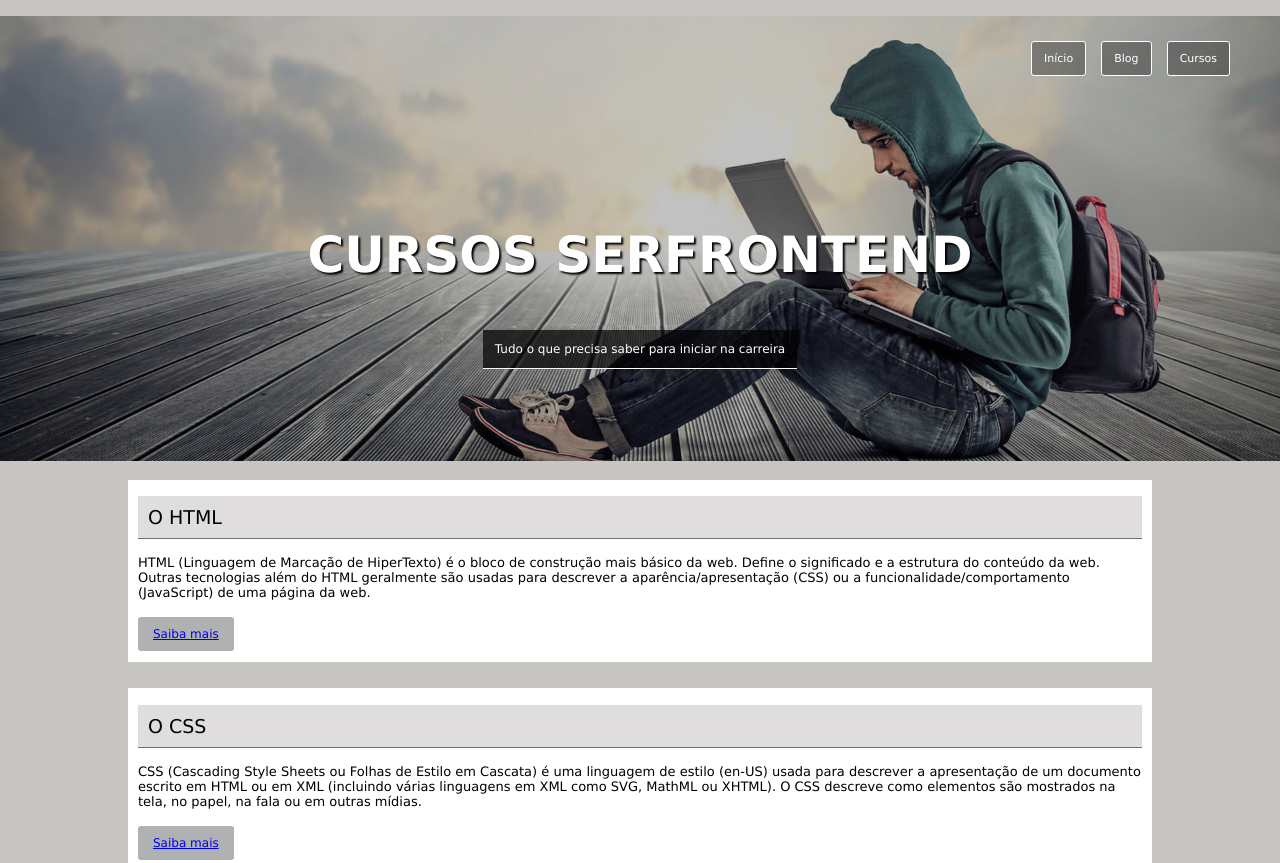
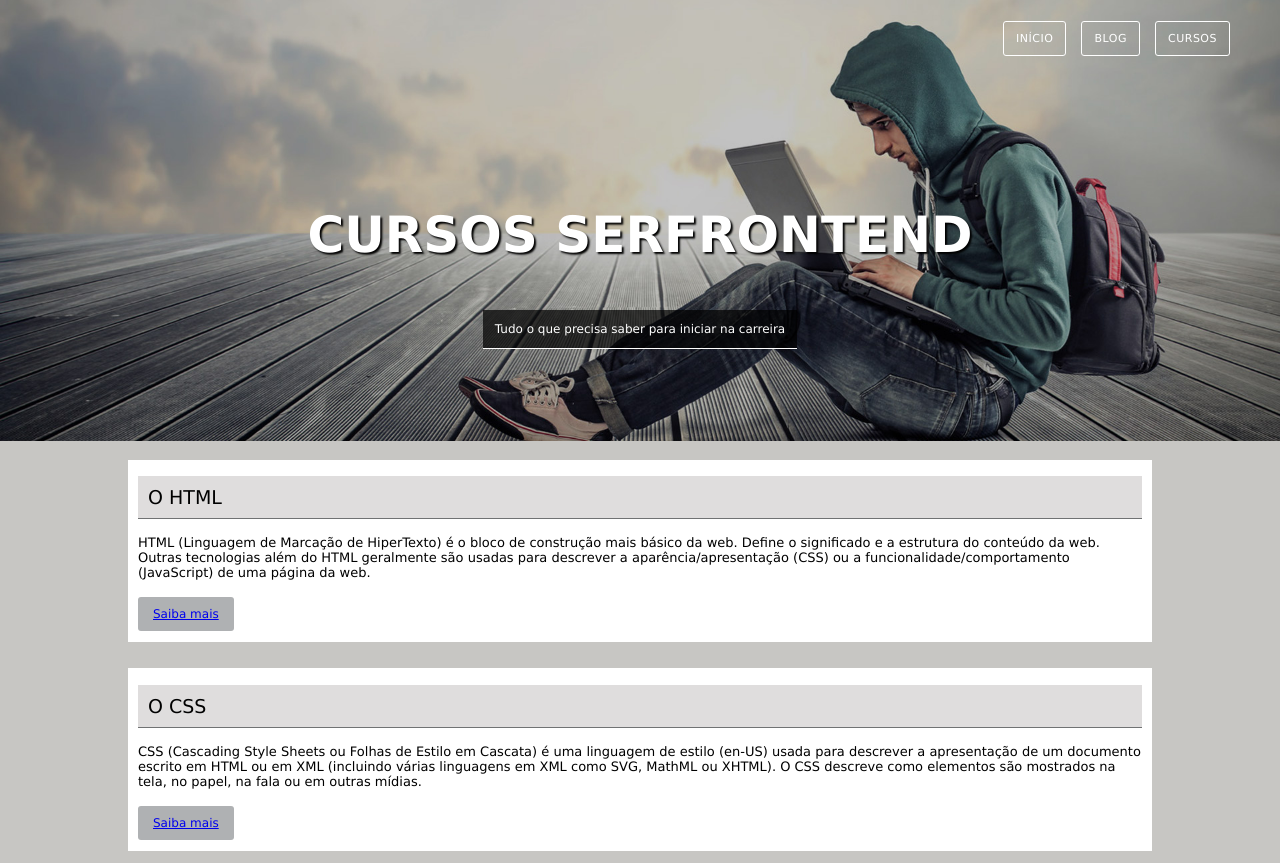
Before and after one commit to noe-martins/PaginaCurso_HTML_SerlivCursos, a plain HTML site: page index.html in a window 1280 px wide. Shown: the top 863 px of the page. Drawn offline with Linux system fonts and the light colour scheme.

Commit message:
fix: Corrigir CSS (Navegação) com boas práticas e ajustes

```diff
--- a/css/style.css
+++ b/css/style.css
@@ -10,18 +10,19 @@ body{
     background-image: url(/img/bg-3.jpg);
     background-size: cover;
     background-position: right center;
+    padding-top: 1px;
 }
 .header_main-content{
     /* background-color: white; */
     margin: 150px auto 0;
     width: 80%;
     text-align: center;
-    color: white;
+    color: #ffffff;
 }
 
 .header_main-content h1{
     font-size: 50px;
-    text-shadow: 2px 2px 2px black;
+    text-shadow: 2px 2px 2px #000000;
     text-transform: uppercase;
 }
 
@@ -31,35 +32,33 @@ body{
     text-align: center;
     display:inline-block;
     padding: 12px;
-    border-bottom: 1px solid white;
+    border-bottom: 1px solid #ffffff;
+}
+.header_main nav ul{
+    margin: 20px 50px 0 0;
+    text-align: right;
 }
 
-ul{
-    /* background-color: white; */
-    text-align: right;
-    margin-right: 50px;
-}
-
-ul li{
+.header_main nav li{
     display: inline-block;
-    background-color: rgba(37, 37, 37, 0.4);
-    margin-top: 25px;
+    list-style-type: none;
+    border: 1px solid #ffffff;
     margin-left: 10px;
-    padding: 0px;
-    border: 1px solid white;
     border-radius: 3px;
 }
 
-.Link_Menu{
+.header_main nav a{
     display: inline-block;
     padding: 10px 12px;
     font-family: Verdana, Geneva, Tahoma, sans-serif;
     font-size: 11px;
     text-decoration: none;
-    color: white;
+    color: #ffffff;
+    text-transform: uppercase;
+    letter-spacing: 0.5px;
 }
 
-.Link_Menu:hover{
+.header_main nav a:hover{
     background-color: #dfdddd;
     color: #252525;
 }
@@ -70,7 +69,7 @@ main{
 }
 
 section{
-    background-color: white;
+    background-color: #ffffff;
     padding: 1px 10px 20px 10px;
     margin-bottom: 7px;
 }
@@ -113,6 +112,6 @@ h3{
     font-weight: normal;
     font-size: 10px;
     text-align: center;
-    color: white;
+    color: #ffffff;
     text-shadow: 2px 2px 4px #252525;
 }
```
Also changed, not shown: img/Screenshot.png (renamed from Screenshot.png).
